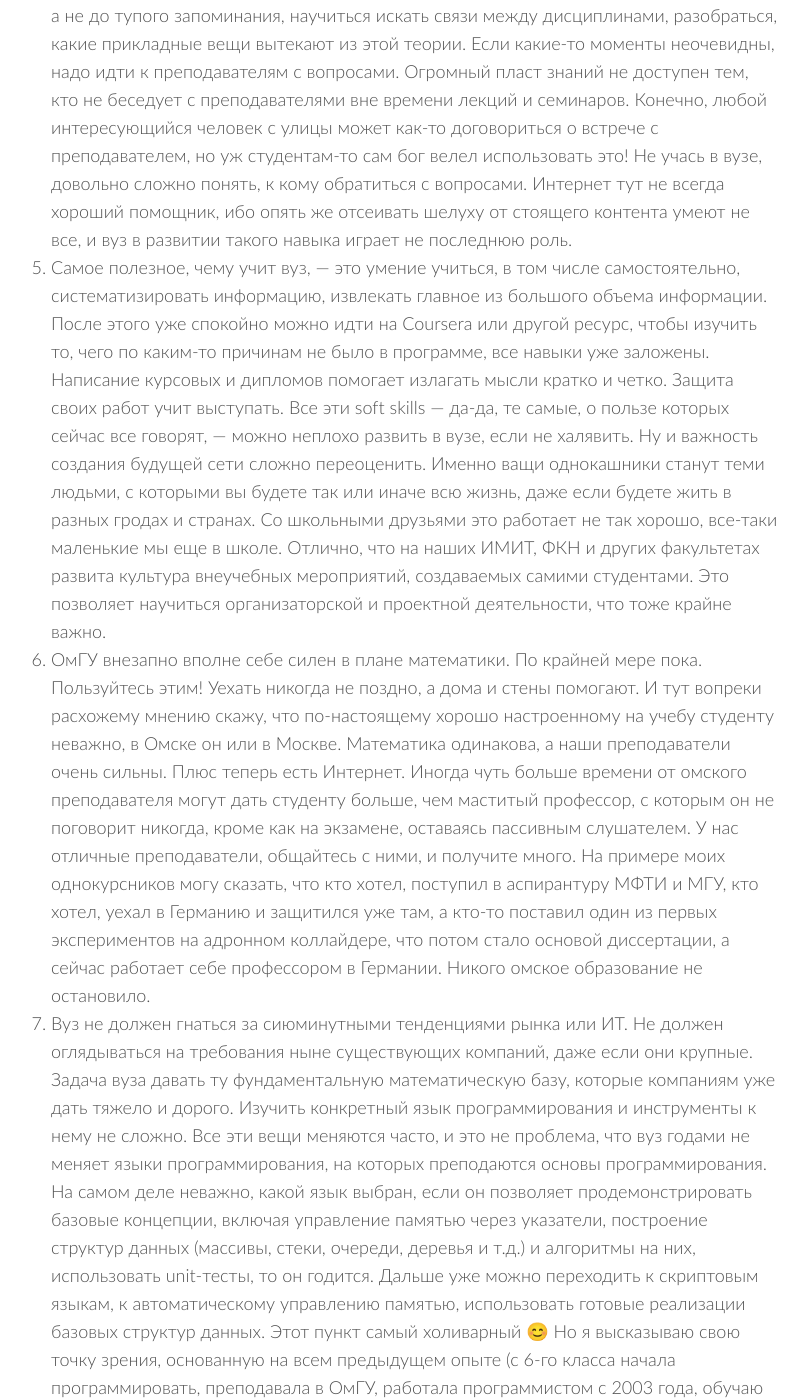
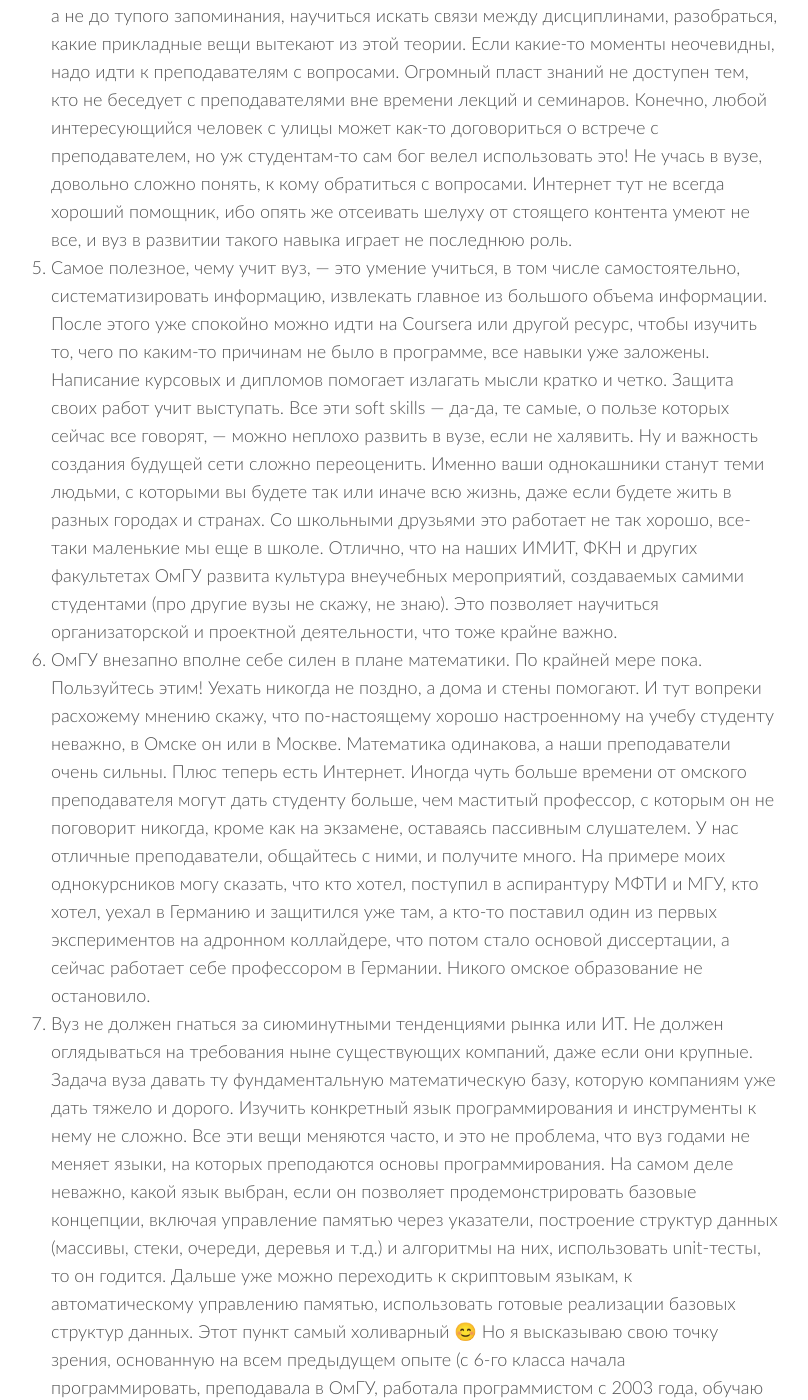
Before and after one commit to 7bits/7bits.github.io, a Jekyll site: the page built from _posts/2018-01-08-students-meetings-2017-12-12.md, in a window 1280 px wide and 1400 px high, scrolled down 2816 px. Shown: the whole window, without its empty margins (245-1053 px from the left). Built offline with Jekyll 4.4.1, drawn with Linux system fonts in a browser that asks for light colours; nearby versions of some CDN libraries; comment, search, counter and statistics services are not loaded; some of the changed text lies outside the part shown.

Commit message:
A first post about students meetings has been updated

```diff
--- a/_posts/2018-01-08-students-meetings-2017-12-12.md
+++ b/_posts/2018-01-08-students-meetings-2017-12-12.md
@@ -23,17 +23,17 @@ image:
 
 Вторые два вопроса, безусловно, небанальны. А вот про первые два я как раз говорила до этого, что они меня удивили. Мне странно, что в лучших физматшколах не до всех детей доходит информация, зачем все-таки идти в вуз. Постараюсь написать свое мнение по этому поводу, чтобы было, что показать всем интересующимся:
 
-1. Современное ИТ (да собственно и в предыдыдущие годы было так же, просто не все это замечали) очень существенно опирается на математику. Конечно, можно всю жизнь заниматься какой-нибудь версткой сайтов или 1С и не использовать ничего, кроме четырех действий арифметики. Но самые интересные задачи достаются тем, кто любит и знает высшую математику. Именно эти люди создают технологии виртуальной реальности, анализируют большие данные, разрабатывают новые подходы к разработке ПО. Еще есть такой эффект, что если человек математики не знает (как и любой другой науки, впрочем), он и не заметит, что какая-то из его прикладных задач требует применения математических методов. В общем, математику знать надо, иначе будешь, как выразился следующий мой собеседник, «формошлепом» всю жизнь. Очень уж слово мне понравилось 😊
+1. Современное ИТ очень существенно опирается на математику. Да собственно и в предыдыдущие годы было так же, просто не все это замечали. Конечно, можно всю жизнь заниматься какой-нибудь версткой сайтов или 1С и не использовать ничего, кроме четырех действий арифметики. Но самые интересные задачи достаются тем, кто любит и знает высшую математику. Именно эти люди создают технологии виртуальной реальности, анализируют большие данные, разрабатывают новые подходы к разработке ПО. Еще есть такой эффект, что если человек математики не знает (как и любой другой науки, впрочем), он и не заметит, что какая-то из его прикладных задач требует применения математических методов. В общем, математику знать надо, иначе будешь, как выразился следующий мой собеседник, «формошлепом» всю жизнь. Очень уж слово мне понравилось 😊
 2. Учитывая наши физиологические особенности и то, как работает мозг (известно пока далеко не все, но все же кое-что), изучать высшую математику надо примерно до 25 лет, потом уже обучаемость абстракциям сильно ниже. Безусловно, если заниматься этим всю жизнь, то можно и до 80 лет (а то и дольше) сохранять гибкость ума, примеры известны, но начинать надо все-таки пораньше. Особенно, если вы не гений, гениям-то никакие законы не писаны 😊 Те, кто пробовал изучать математику с нуля после 30 лет, имея на руках малых детей и ипотеку, могут поделиться своим опытом, он печален. Трудно, очень трудно. Поэтому надо по максимуму использовать время сразу после школы, пока мозг молод, а вы свободны. Наформошлепить всегда успеете 😊
 3. Высшая математика не устарела. Многие теории, придуманные десятилетия назад, начали находить свое применение буквально недавно, поскольку технологии, разрабатываемые инженерами, наконец-то догнали резвые умы математиков, которым зачастую ничего не нужно, кроме карандаша и бумаги. Конечно, сейчас все за компьютерами сидят, но тех великих математиков, на открытиях которых базируется современная наука, отсутствие компьютеров не останавливало. Мои любимые примеры: лямбда-исчисление Черча и теория чисел, очень теоретические были вещи много лет, а сейчас первое вовсю в программировании используется, а на втором криптография построена. Вообще, заниматься программированием, не понимая основ вычислимости, не зная даже о проблеме остановки, вообще говоря опасно.
 4. Высшую математику, особенно матмоделирование и разные фундаментальные вещи, крайне сложно изучить самостоятельно сразу после школы. Я не говорю, что невозможно, но крайне сложно. Преподаватели в вузе задают направление, предметы выстроены в последовательность, подходящую для изучения, вас научат решать задачи. Конечно, если на занятия не ходить, вопросов не задавать и вообще стараться просто сдать и забыть, вуз ничем не поможет. Ну почти ничем, ведь остается еще нетворкинг, о котором позже. Надо обязательно стараться изучить каждый предмет до понимания, а не до тупого запоминания, научиться искать связи между дисциплинами, разобраться, какие прикладные вещи вытекают из этой теории. Если какие-то моменты неочевидны, надо идти к преподавателям с вопросами. Огромный пласт знаний не доступен тем, кто не беседует с преподавателями вне времени лекций и семинаров. Конечно, любой интересующийся человек с улицы может как-то договориться о встрече с преподавателем, но уж студентам-то сам бог велел использовать это! Не учась в вузе, довольно сложно понять, к кому обратиться с вопросами. Интернет тут не всегда хороший помощник, ибо опять же отсеивать шелуху от стоящего контента умеют не все, и вуз в развитии такого навыка играет не последнюю роль.
-5. Самое полезное, чему учит вуз, — это умение учиться, в том числе самостоятельно, систематизировать информацию, извлекать главное из большого объема информации. После этого уже спокойно можно идти на Coursera или другой ресурс, чтобы изучить то, чего по каким-то причинам не было в программе, все навыки уже заложены. Написание курсовых и дипломов помогает излагать мысли кратко и четко. Защита своих работ учит выступать. Все эти soft skills — да-да, те самые, о пользе которых сейчас все говорят, — можно неплохо развить в вузе, если не халявить. Ну и важность создания будущей сети сложно переоценить. Именно ващи однокашники станут теми людьми, с которыми вы будете так или иначе всю жизнь, даже если будете жить в разных гродах и странах. Со школьными друзьями это работает не так хорошо, все-таки маленькие мы еще в школе. Отлично, что на наших ИМИТ, ФКН и других факультетах развита культура внеучебных мероприятий, создаваемых самими студентами. Это позволяет научиться организаторской и проектной деятельности, что тоже крайне важно.
+5. Самое полезное, чему учит вуз, — это умение учиться, в том числе самостоятельно, систематизировать информацию, извлекать главное из большого объема информации. После этого уже спокойно можно идти на Coursera или другой ресурс, чтобы изучить то, чего по каким-то причинам не было в программе, все навыки уже заложены. Написание курсовых и дипломов помогает излагать мысли кратко и четко. Защита своих работ учит выступать. Все эти soft skills — да-да, те самые, о пользе которых сейчас все говорят, — можно неплохо развить в вузе, если не халявить. Ну и важность создания будущей сети сложно переоценить. Именно ваши однокашники станут теми людьми, с которыми вы будете так или иначе всю жизнь, даже если будете жить в разных городах и странах. Со школьными друзьями это работает не так хорошо, все-таки маленькие мы еще в школе. Отлично, что на наших ИМИТ, ФКН и других факультетах ОмГУ развита культура внеучебных мероприятий, создаваемых самими студентами (про другие вузы не скажу, не знаю). Это позволяет научиться организаторской и проектной деятельности, что тоже крайне важно.
 6. ОмГУ внезапно вполне себе силен в плане математики. По крайней мере пока. Пользуйтесь этим! Уехать никогда не поздно, а дома и стены помогают. И тут вопреки расхожему мнению скажу, что по-настоящему хорошо настроенному на учебу студенту неважно, в Омске он или в Москве. Математика одинакова, а наши преподаватели очень сильны. Плюс теперь есть Интернет. Иногда чуть больше времени от омского преподавателя могут дать студенту больше, чем маститый профессор, с которым он не поговорит никогда, кроме как на экзамене, оставаясь пассивным слушателем. У нас отличные преподаватели, общайтесь с ними, и получите много. На примере моих однокурсников могу сказать, что кто хотел, поступил в аспирантуру МФТИ и МГУ, кто хотел, уехал в Германию и защитился уже там, а кто-то поставил один из первых экспериментов на адронном коллайдере, что потом стало основой диссертации, а сейчас работает себе профессором в Германии. Никого омское образование не остановило.
-7. Вуз не должен гнаться за сиюминутными тенденциями рынка или ИТ. Не должен оглядываться на требования ныне существующих компаний, даже если они крупные. Задача вуза давать ту фундаментальную математическую базу, которые компаниям уже дать тяжело и дорого. Изучить конкретный язык программирования и инструменты к нему не сложно. Все эти вещи меняются часто, и это не проблема, что вуз годами не меняет языки программирования, на которых преподаются основы программирования. На самом деле неважно, какой язык выбран, если он позволяет продемонстрировать базовые концепции, включая управление памятью через указатели, построение структур данных (массивы, стеки, очереди, деревья и т.д.) и алгоритмы на них, использовать unit-тесты, то он годится. Дальше уже можно переходить к скриптовым языкам, к автоматическому управлению памятью, использовать готовые реализации базовых структур данных. Этот пункт самый холиварный 😊 Но я высказываю свою точку зрения, основанную на всем предыдущем опыте (с 6-го класса начала программировать, преподавала в ОмГУ, работала программистом с 2003 года, обучаю будущих сотрудников с 2009 года).
+7. Вуз не должен гнаться за сиюминутными тенденциями рынка или ИТ. Не должен оглядываться на требования ныне существующих компаний, даже если они крупные. Задача вуза давать ту фундаментальную математическую базу, которую компаниям уже дать тяжело и дорого. Изучить конкретный язык программирования и инструменты к нему не сложно. Все эти вещи меняются часто, и это не проблема, что вуз годами не меняет языки, на которых преподаются основы программирования. На самом деле неважно, какой язык выбран, если он позволяет продемонстрировать базовые концепции, включая управление памятью через указатели, построение структур данных (массивы, стеки, очереди, деревья и т.д.) и алгоритмы на них, использовать unit-тесты, то он годится. Дальше уже можно переходить к скриптовым языкам, к автоматическому управлению памятью, использовать готовые реализации базовых структур данных. Этот пункт самый холиварный 😊 Но я высказываю свою точку зрения, основанную на всем предыдущем опыте (с 6-го класса начала программировать, преподавала в ОмГУ, работала программистом с 2003 года, обучаю будущих сотрудников с 2009 года).
 
-Все, что я рекомендую, пройдено мной лично. И многими моими знакомыми. За 20 лет, прошедших после моего выпуска (ну уже почти, вот в июне будет 😊), я наукопила некоторую статистику по выпускникам. Учитесь, участвуйте в организации мероприятий, терзайте вопросами преподавателей, и будет вам счастье!
+Все, что я рекомендую, пройдено мной лично. И многими моими знакомыми. За 20 лет, прошедших после моего выпуска (ну уже почти, вот в июне будет 😊), я накопила некоторую статистику по выпускникам. Учитесь, участвуйте в организации мероприятий, терзайте вопросами преподавателей, и будет вам счастье!
 
-О второй части разговора (про прокрастинацию и т.д.) писать не буду, про это уже столько всего написано. В общем, повторила то, что сами используем. Читайте Макса Дорофеева, он подробнее. Что касается четвертого вопроса, то ответ на него косвенно дан выше. Вопросов с отсеиванием лишней информации будет сильно меньше после получения хорошей базы.
+О второй части разговора (про прокрастинацию и т.д.) писать не буду, про это уже столько всего написано. В общем, повторила в разговоре то, что сами используем. <a href="" target="_blank">Читайте</a> Макса Дорофеева, он подробнее. Что касается четвертого вопроса, то ответ на него косвенно дан выше. Вопросов про отсеивание лишней информации будет сильно меньше после получения хорошей дозы soft skills в вузе.
 
 В общем, если вы студент или школьник, и у вас есть вопросы, которые не дают вам покоя или просто кажутся важными, <a href="http://annieomsk.1der.link/it-education-meeting" target="_blank">запишитесь</a> на встречу. Не бойтесь, что ваши вопросы покажутся глупыми. Хуже будет, если они на самом деле очень важны, а вы их не задали, потеряв потом кучу времени на проверку неверных путей.
 
```
